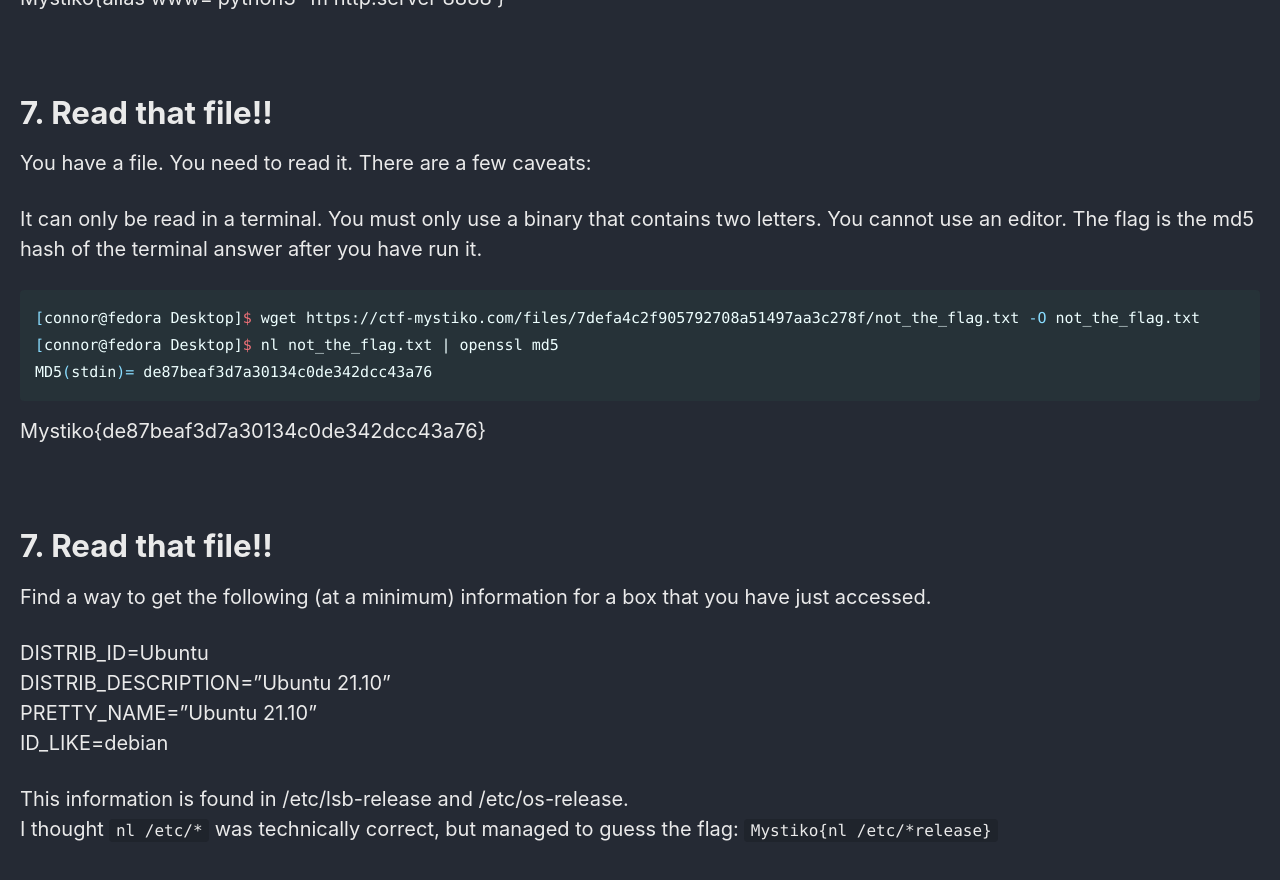
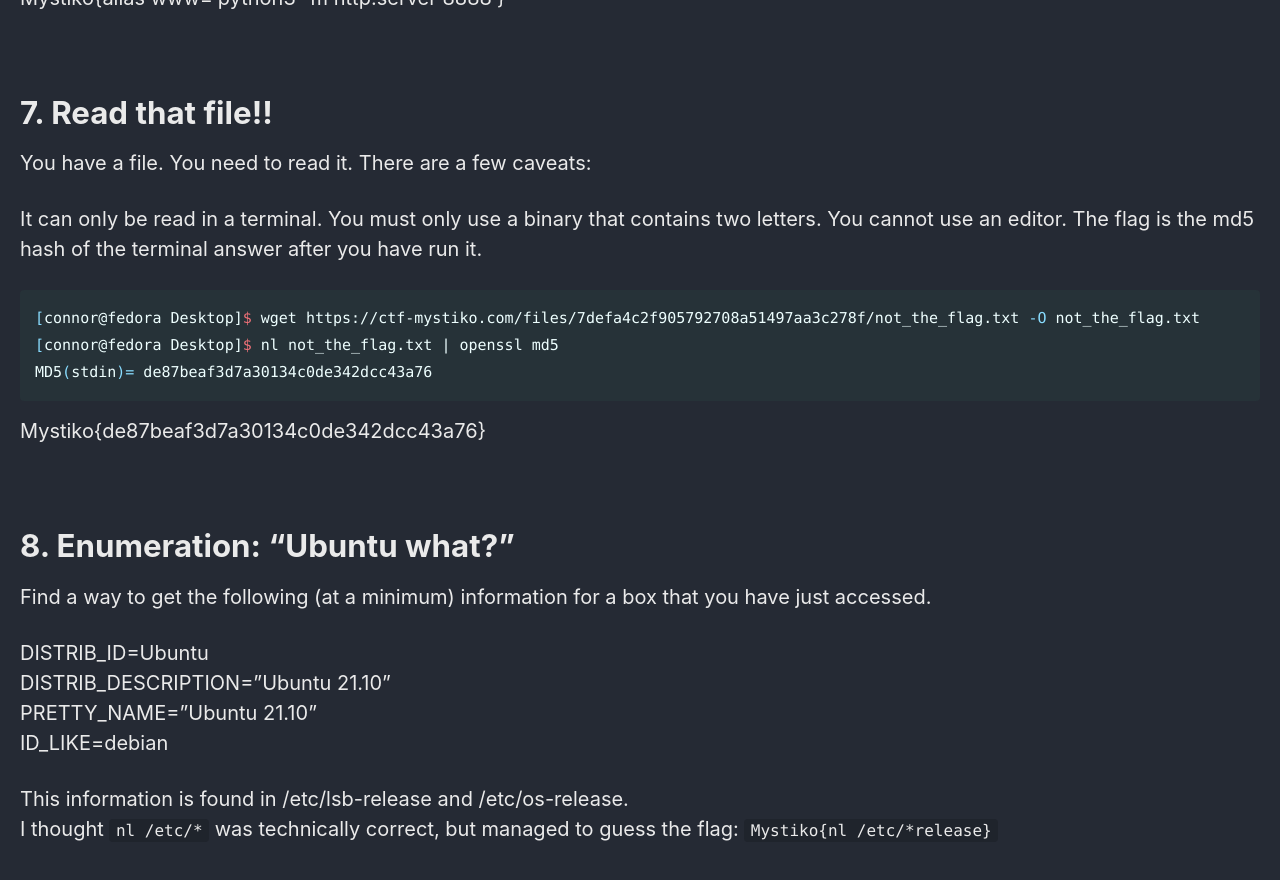
Before and after one commit to Connor-McCartney/Connor-McCartney.github.io, a Jekyll site: the page built from _pages/misc/shortest-bash-code-challs.md, in a window 1280 px wide and 900 px high, scrolled down 1575 px. Shown: the top 880 px of the window. Built offline with Jekyll 4.4.1, drawn with Linux system fonts in a browser that asks for light colours; cached includes are drawn as plain includes.

Commit message:
Update shortest-bash-code-challs.md

```diff
--- a/_pages/misc/shortest-bash-code-challs.md
+++ b/_pages/misc/shortest-bash-code-challs.md
@@ -84,7 +84,7 @@ Mystiko{de87beaf3d7a30134c0de342dcc43a76}
 <br>
 
 
-# 7. Read that file!!
+# 8. Enumeration: "Ubuntu what?"
 
 Find a way to get the following (at a minimum) information for a box that you have just accessed. <br>
 
```
